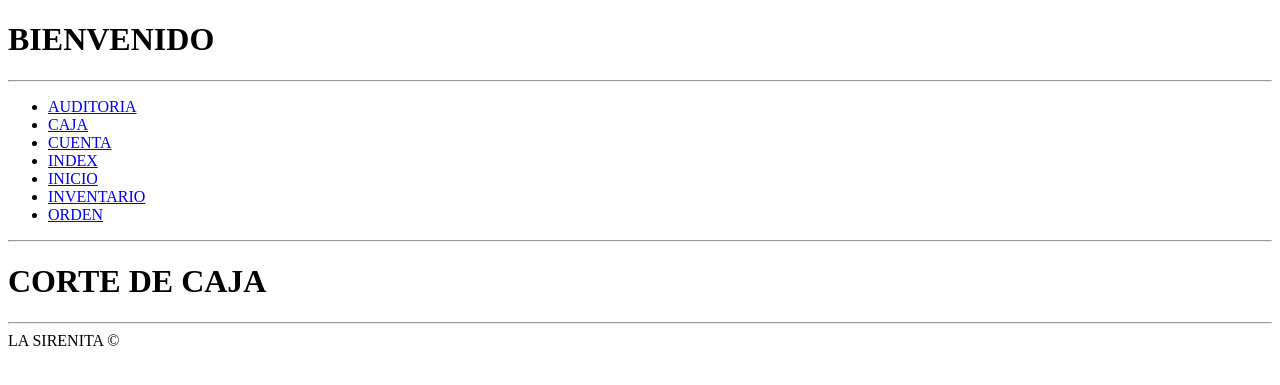
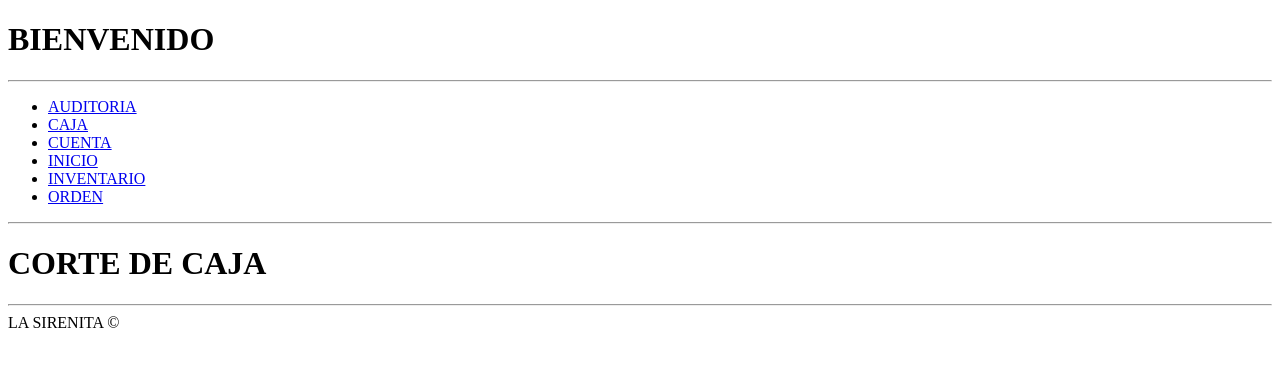
Before and after one commit to ed5v/django, a Django app: page /CAJA/ in a window 1280 px wide. Shown: the top 385 px of the page. Run offline with Django 5.2, Linux system fonts and the light colour scheme.

Commit message:
Update LAYOUT.html
se elimina index ( se reemplaza por INICIO)

```diff
--- a/SIRENITA/templates/LAYOUT.html
+++ b/SIRENITA/templates/LAYOUT.html
@@ -27,9 +27,6 @@
             <a href="/CUENTA">CUENTA</a>
         </li>
         <li>
-            <a href="/INDEX">INDEX</a>
-        </li>
-        <li>
             <a href="/INICIO">INICIO</a>
         </li>
         <li>
```
